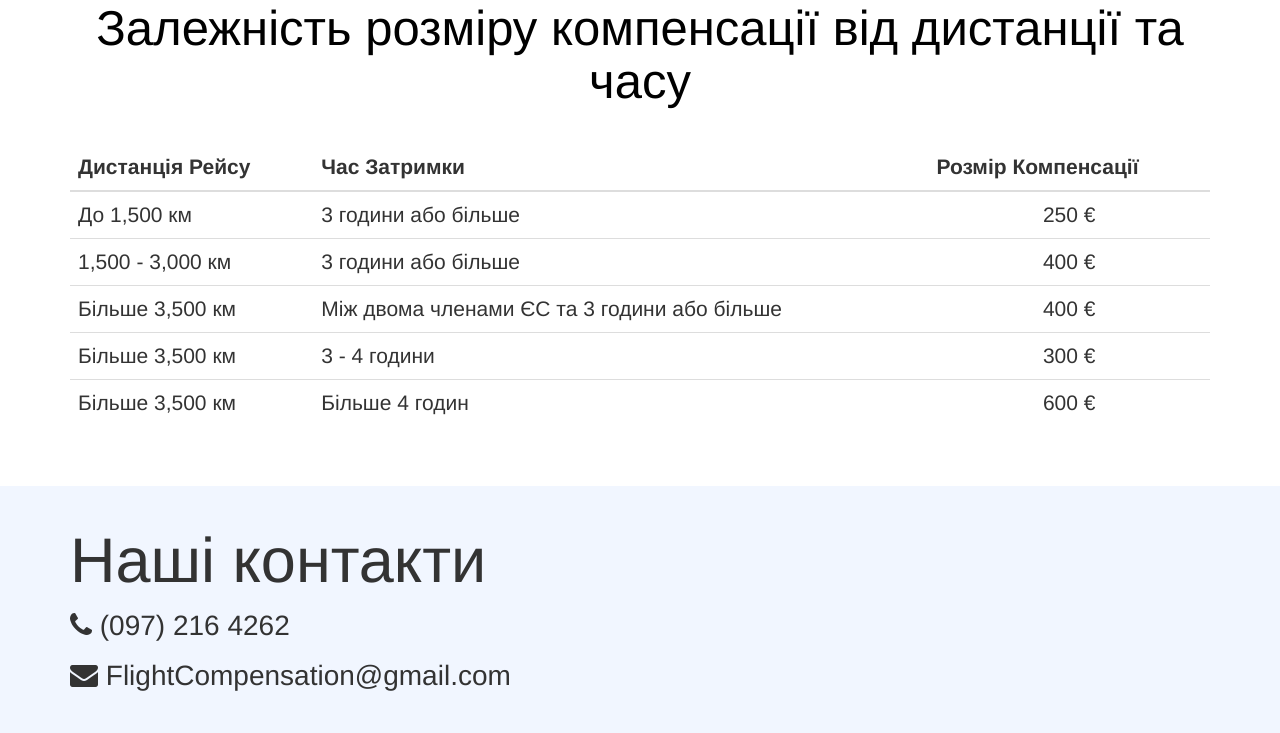
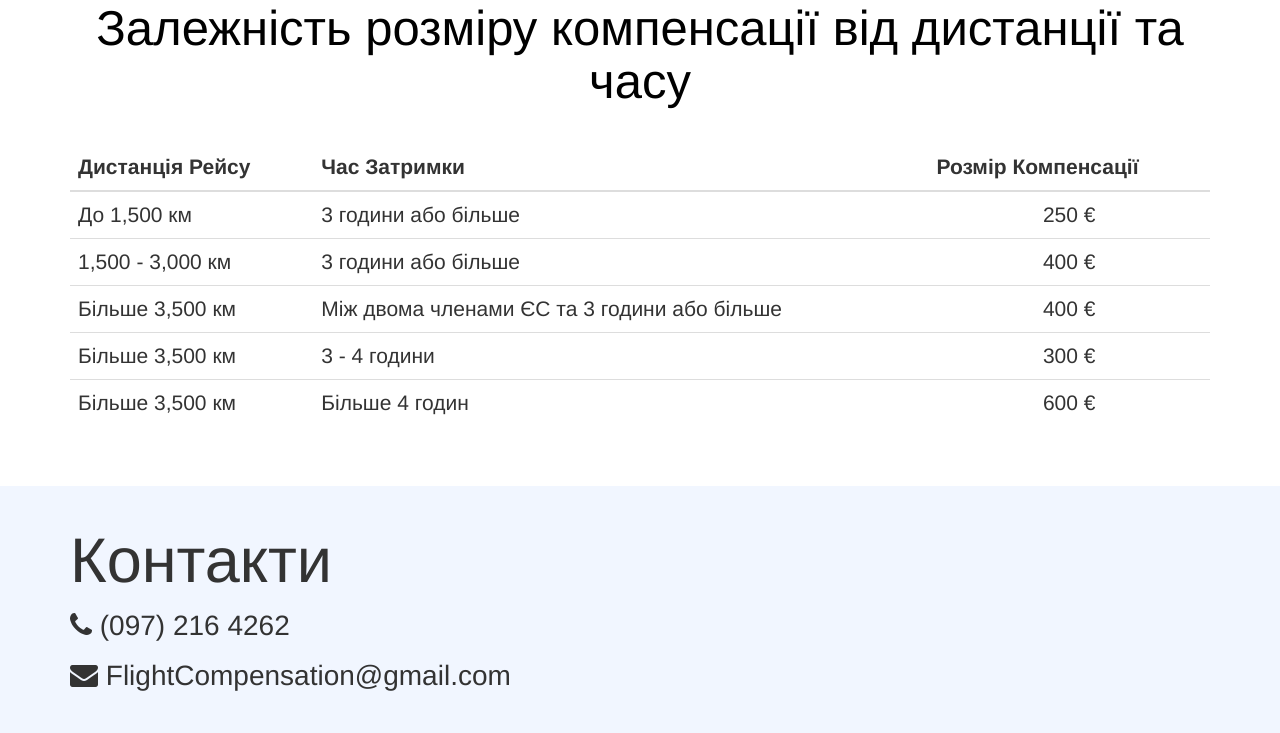
Before and after one commit to Dornat/flightcompensation, a plain HTML site: page index.html in a window 1280 px wide. Shown: the part 2153-2886 px from the top of the page. Drawn offline with nearby package versions, Linux system fonts and the light colour scheme.

Commit message:
contacts

```diff
--- a/index.html
+++ b/index.html
@@ -142,7 +142,7 @@
     <!--  Third section with contacts  -->
     <div class="section_3" id="contacts">
       <div class="container">
-        <h1 class="contacts__header">Наші контакти</h1>
+        <h1 class="contacts__header">Контакти</h1>
         <p>
           <i class="fa fa-phone" aria-hidden="true"></i> (097) 216 4262
         </p>
```
